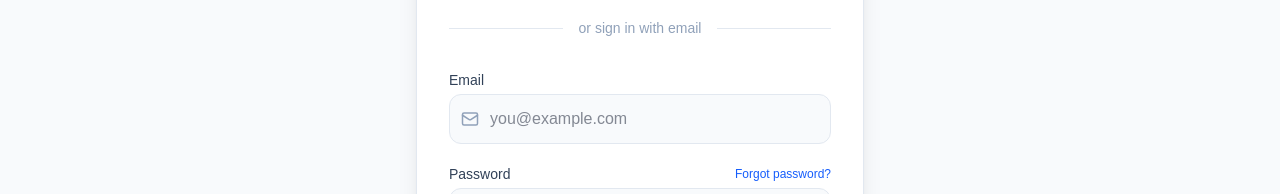
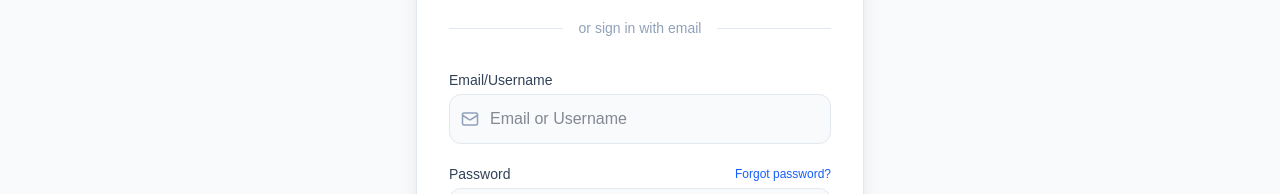
Before and after one commit to sssgkfkdk-prog/MahiRoCare, a Next.js app: page /login in a window 1280 px wide. Shown: the part 290-484 px from the top of the page. Built offline with nearby package versions, Linux system fonts and the light colour scheme; no server answers.

Commit message:
Fix admin login: allow username format in identifier field

```diff
--- a/app/login/page.js
+++ b/app/login/page.js
@@ -218,16 +218,18 @@ function LoginContent() {
             )}
 
             <div>
-              <label className="block text-sm font-medium text-slate-700 mb-1">Email</label>
+              <label className="block text-sm font-medium text-slate-700 mb-1">
+                {authStep === 'login' ? 'Email/Username' : 'Email'}
+              </label>
               <div className="relative">
                 <div className="absolute inset-y-0 left-0 pl-3 flex items-center pointer-events-none">
                   <Mail size={18} className="text-slate-400" />
                 </div>
                 <input
-                  type="email"
+                  type="text"
                   required
                   className="w-full pl-10 pr-4 py-3 border border-slate-200 rounded-xl focus:ring-2 focus:ring-blue-500 outline-none bg-slate-50 text-slate-900"
-                  placeholder="you@example.com"
+                  placeholder={authStep === 'login' ? "Email or Username" : "you@example.com"}
                   value={email}
                   onChange={e => setEmail(e.target.value)}
                 />
--- a/package.json
+++ b/package.json
@@ -6,7 +6,8 @@
     "dev": "next dev",
     "build": "next build",
     "start": "next start",
-    "lint": "eslint"
+    "lint": "eslint",
+    "deploy": "git commit --allow-empty -m 'Manual redeploy trigger' && git push origin main"
   },
   "dependencies": {
     "@sendgrid/mail": "^8.1.6",
```
